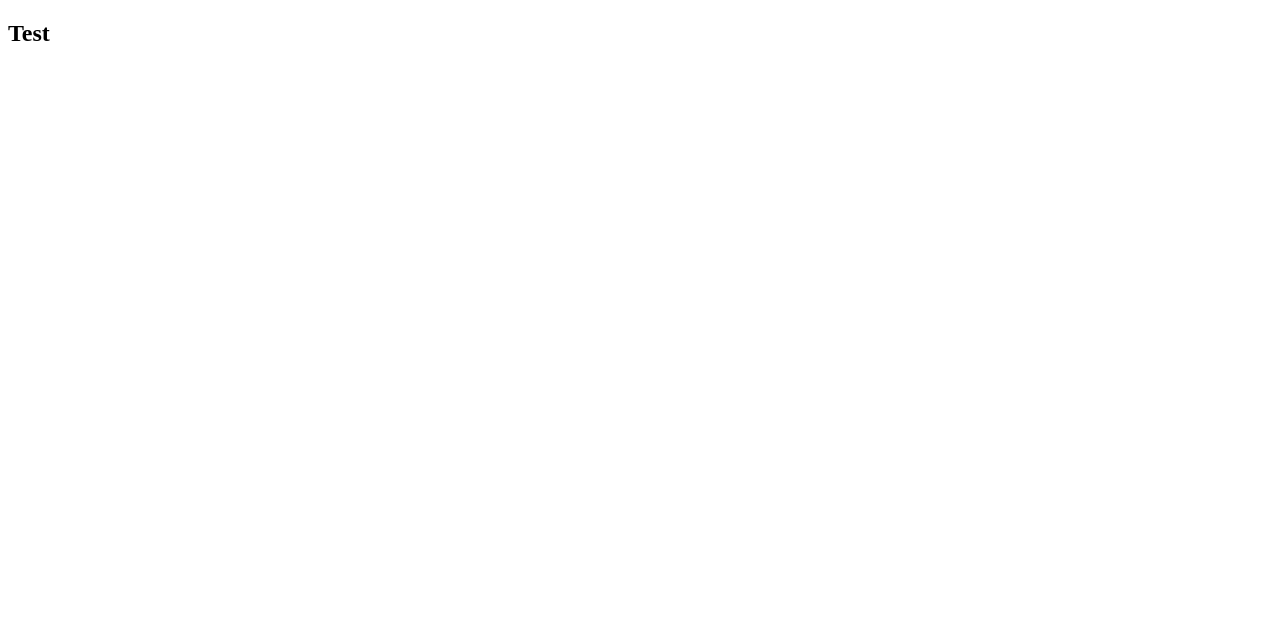
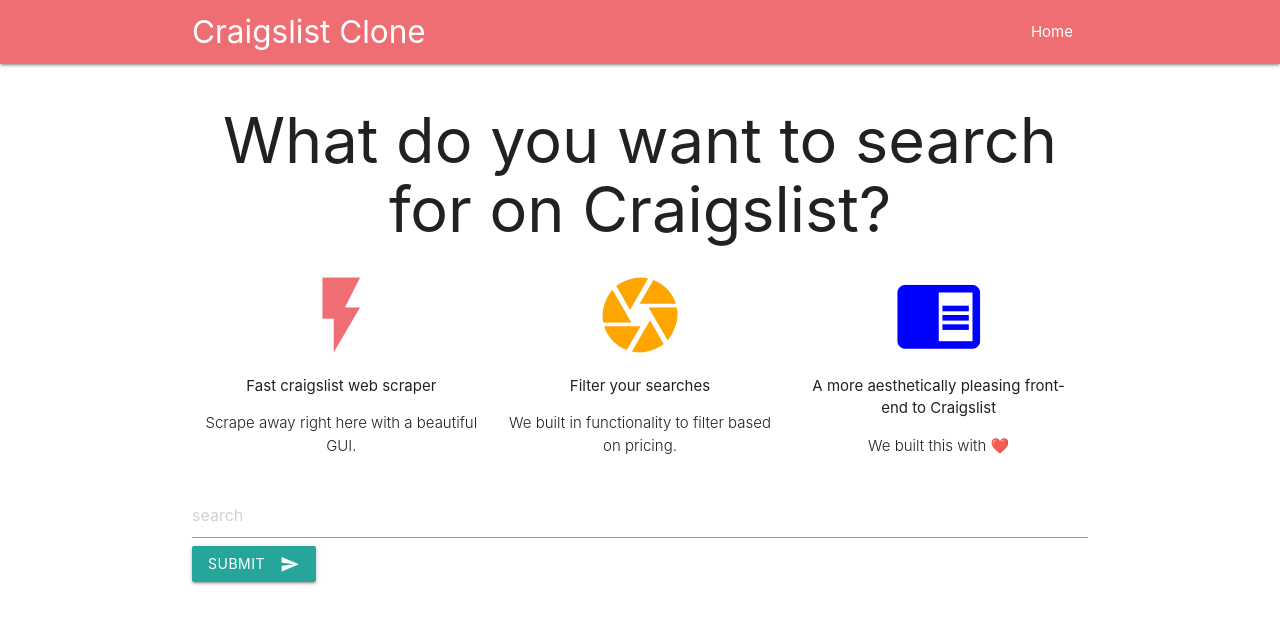
Before and after one commit to Amalazing/Craigslist-Clone, a Django app: page / in a window 1280 px wide. Before the commit the part shown is almost empty. Shown: the top 624 px of the page. Run offline with Django 3.2, Linux system fonts and the light colour scheme.

Commit message:
added the basic UI elements, working on the backend currently. About to start scraping craigslist

```diff
--- a/my_app/urls.py
+++ b/my_app/urls.py
@@ -3,4 +3,5 @@
 
 urlpatterns = [
     path('', views.home, name='home'),
+    path('new_search', views.new_search, name='new_search'),
 ]
--- a/my_app/views.py
+++ b/my_app/views.py
@@ -1,5 +1,13 @@
 from django.shortcuts import render
+from bs4 import BeautifulSoup
 
 # Create your views here.
 def home(request):
     return render(request, 'base.html')
+
+def new_search(request):
+    search = request.POST.get('search')
+    stuff_for_frontend= {
+        'search': search,
+    }
+    return render(request, 'my_app/new_search.html', stuff_for_frontend)
--- a/templates/base.html
+++ b/templates/base.html
@@ -1,11 +1,87 @@
-<!DOCTYPE html>
 <html lang="en">
-<head>
-    <meta charset="UTF-8">
-    <meta name="viewport" content="width=device-width, initial-scale=1.0">
-    <title>Craigslist Clone</title>
-</head>
-<body>
-    <h2>Test</h2>
-</body>
+    <head>
+        <meta charset="UTF-8" />
+        <title>Craigslist Clone</title>
+        <meta charset="UTF-8" />
+        <meta name="viewport" content="width=device-width, initial-scale=1" />
+        <link rel="stylesheet" href="../static/css/style.css" />
+        <link
+            rel="stylesheet"
+            href="https://cdnjs.cloudflare.com/ajax/libs/materialize/1.0.0/css/materialize.min.css"
+        />
+        <link
+            href="https://fonts.googleapis.com/icon?family=Material+Icons"
+            rel="stylesheet"
+        />
+    </head>
+    <body>
+        <nav>
+            <div class="container nav-wrapper">
+                <a href="/" class="brand-logo">Craigslist Clone</a>
+                <ul id="nav-mobile" class="right">
+                    <li><a href="/">Home</a></li>
+                </ul>
+            </div>
+        </nav>
+
+        <div class="container">
+            <h1 style="text-align: center;">
+                What do you want to search for on Craigslist?
+            </h1>
+            <div class="row">
+                <div class="col s4">
+                    <!-- Promo Content 1 goes here -->
+                    <div class="center">
+                        <i class="large material-icons" style="color: #ee6e73;"
+                            >flash_on</i
+                        >
+                        <p>Fast craigslist web scraper</p>
+                        <p class="light center">
+                            Scrape away right here with a beautiful GUI.
+                        </p>
+                    </div>
+                </div>
+
+                <div class="col s4">
+                    <!-- Promo Content 2 goes here -->
+                    <div class="center">
+                        <i class="large material-icons" style="color: orange;"
+                            >camera</i
+                        >
+                        <p>Filter your searches</p>
+                        <p class="light center">
+                            We built in functionality to filter based on
+                            pricing.
+                        </p>
+                    </div>
+                </div>
+
+                <div class="col s4">
+                    <!-- Promo Content 3 goes here -->
+                    <div class="center">
+                        <i class="large material-icons" style="color: blue;"
+                            >chrome_reader_mode</i
+                        >
+                        <p>
+                            A more aesthetically pleasing front-end to
+                            Craigslist
+                        </p>
+                        <p class="light center">We built this with ❤️</p>
+                    </div>
+                </div>
+            </div>
+
+            <form action="{% url 'new_search' %}" method="get">
+                {% csrf_token %}
+                <input type="text" name="search" placeholder="search" />
+                <button class="btn waves-effect waves-light" type="submit" name="action">
+                    Submit
+                    <i class="material-icons right">send</i>
+                </button>
+            </form>
+
+            {% block content %} {% endblock content %}
+        </div>
+        <script src="https://cdnjs.cloudflare.com/ajax/libs/materialize/1.0.0/js/materialize.min.js"></script>
+    </body>
 </html>
```
Also changed, not shown: templates/my_app/new_search.html (added, +49 -0 lines).
